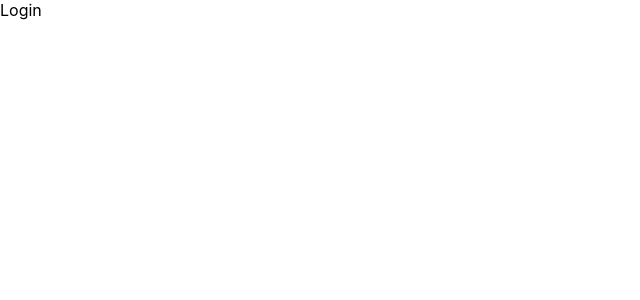
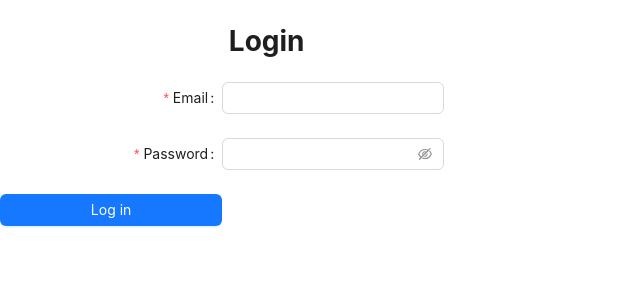
Before and after one commit to abdulahiroble/dashboard-frontend-ms, a React (Create React App) app: page /login in a window 1280 px wide. Shown: the top 300 px of the page, without its empty margins (0-640 px from the left). Built offline with nearby package versions, Linux system fonts and the light colour scheme.

Commit message:
Refactor login page and fix route path

```diff
--- a/src/index.tsx
+++ b/src/index.tsx
@@ -24,7 +24,7 @@ root.render(
           <Route path="/" element={<App />} />
           <Route path='login' element={<Login />} />
           {/* <Route path="profile/:id" element={<ProtectedRoute><Profile /></ProtectedRoute>} /> */}
-          <Route path="/Registration" element={<Registration />} />
+          <Route path="/registration" element={<Registration />} />
           <Route path="contact" element={<ContactFormComponent />} />
           <Route path="map" element={<AssetQualityMap />} />
           <Route path="table" element={<AssetQualityTable />} />
--- a/src/pages/Login.tsx
+++ b/src/pages/Login.tsx
@@ -1,9 +1,104 @@
-import React from 'react'
+// ====   MODULS ====
+import React from 'react';
+import { Affix, Col, Button, Checkbox, Form, Input } from 'antd';
+import { useNavigate } from 'react-router-dom';
+// import '../Styles/Login.css';
+
+// ==== COMPONENTS ====
+// import Navigation from '../components/Partials/Navigation';
+// import Footer from '../components/Partials/Footer';
+
+// ==== OTHERS ====
+import LoadUserCollection from '../services/collections/LoadUserCollection';
 
 const Login = () => {
+    const navigate = useNavigate();
+
+
+    //   const onFinish = async (values) => {
+    //     const result = await LoadUserCollection.authenticateUser(values)
+
+    //     if(result.data.isActive == false) {
+    //       alert("User not activated")
+    //       return false;
+    //     }
+
+    //     if(result.data.validPassword){
+    //       localStorage.setItem('token',result.data.generatedToken);
+    //       localStorage.setItem('userId',result.data.userId);
+
+    //       const adminExists = result.data.userRole.find(x => x.role == 'admin') != undefined ? result.data.userRole.find(x => x.role == 'admin') : {}
+
+    //       if(Object.keys(adminExists).length > 0){
+    //         localStorage.setItem('admin',true);
+    //       }else{
+    //         localStorage.setItem('admin',false);
+    //       }
+
+    //       alert("Success")
+    //       // navigate("/")
+    //     // CHECK IF ERROR
+    //     }else if(result.data.errorCdoe != ""){
+    //       if(result.data.errorCode == "E101"){
+    //         alert("Wrong email or password")
+    //       }
+    //     }
+    //   };
+
+    const onFinishFailed = (errorInfo: any) => {
+        console.log('Failed:', errorInfo);
+    };
+
     return (
-        <div>Login</div>
-    )
-}
+        <Col className=''>
+            {/* <Affix>
+                <Navigation />
+            </Affix> */}
+            <Col className='Logincontainer' span={10}>
+                <Form
+                    style={{ textAlign: 'center' }}
+                    className='form'
+                    name="Login"
+                    labelCol={{ span: 10 }}
+                    wrapperCol={{ span: 10 }}
+                    initialValues={{ remember: true }}
+                    //   onFinish={onFinish}
+                    onFinishFailed={onFinishFailed}
+                    autoComplete="off"
+                >
+                    <h1>Login</h1>
 
-export default Login
+
+                    <Form.Item
+                        label="Email"
+                        name="email"
+                        rules={[{ required: true, message: 'Please input your email!' }]}
+                    >
+                        <Input />
+                    </Form.Item>
+
+                    <Form.Item
+                        label="Password"
+                        name="password"
+                        rules={[{ required: true, message: 'Please input your password!' }]}
+                    >
+                        <Input.Password />
+                    </Form.Item>
+
+                    {/* <Form.Item name="remember" valuePropName="checked" wrapperCol={{ offset: 0, span: 16 }}>
+        <Checkbox>Remember me</Checkbox>
+      </Form.Item> */}
+
+                    <Form.Item wrapperCol={{ offset: 0, span: 10 }}>
+                        <Button type="primary" htmlType="submit" style={{ width: "100%" }}>
+                            Log in
+                        </Button>
+                    </Form.Item>
+                </Form>
+            </Col>
+            {/* <Footer /> */}
+        </Col>
+    );
+};
+
+export default Login;
```
